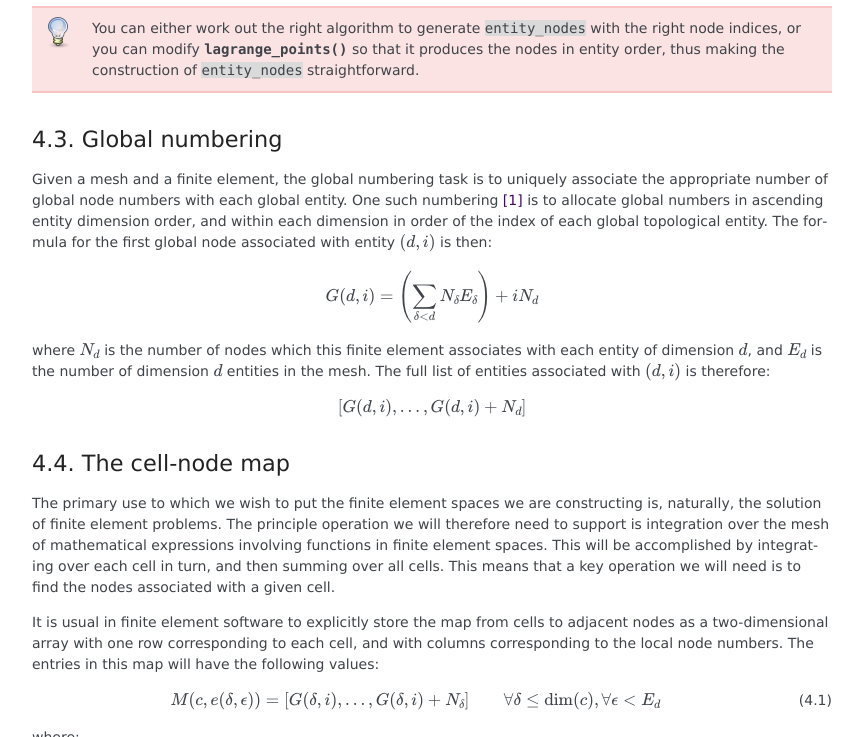
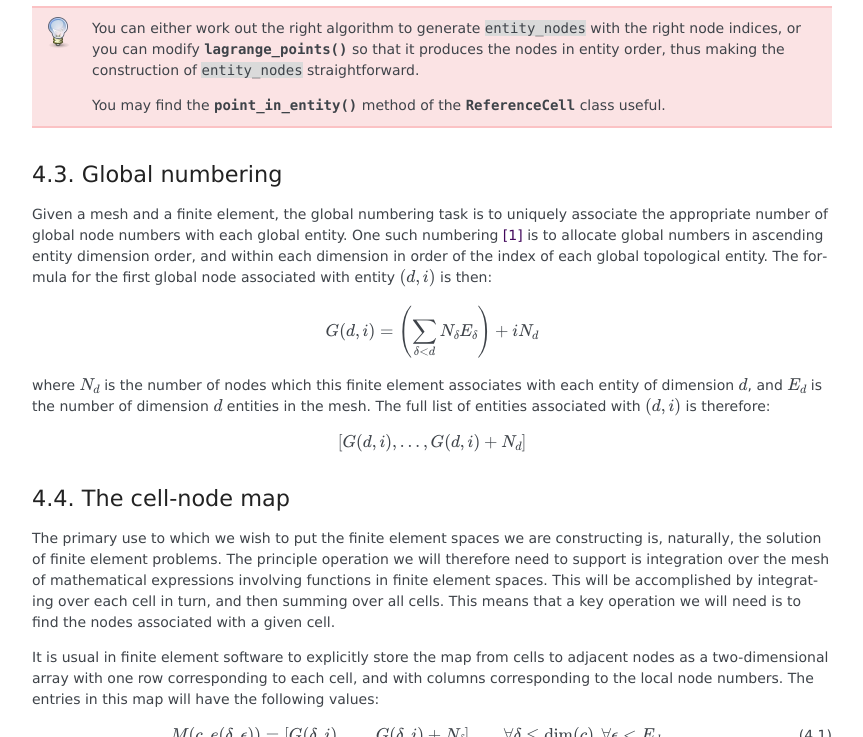
Before and after one commit to finite-element/finite-element-course, a Sphinx documentation site: the page built from doc/source/function_spaces.rst, in a window 1280 px wide and 900 px high, scrolled down 1934 px, cut to the strip 163-900 px from the top of the window. Shown: the whole strip, without its empty margins (163-1026 px from the left). Built offline with Sphinx 7.4.7, drawn with Linux system fonts in a browser that asks for light colours.

Commit message:
Fix documentation of entity_nodes

```diff
--- a/doc/source/function_spaces.rst
+++ b/doc/source/function_spaces.rst
@@ -113,6 +113,8 @@
    passes the correct ``entity_node`` dictionary to the
    :class:`~fe_utils.finite_elements.FiniteElement` it creates.
 
+   The ``test/test_entity_nodes.py`` script tests this functionality.
+
 .. hint::
 
    You can either work out the right algorithm to generate
@@ -120,6 +122,11 @@
    :func:`~fe_utils.finite_elements.lagrange_points` so that it
    produces the nodes in entity order, thus making the construction of
    ``entity_nodes`` straightforward.
+
+   You may find the
+   :meth:`~fe_utils.reference_elements.ReferenceCell.point_in_entity`
+   method of the :class:`~fe_utils.reference_elements.ReferenceCell`
+   class useful.
 
 Global numbering
 ----------------
```
